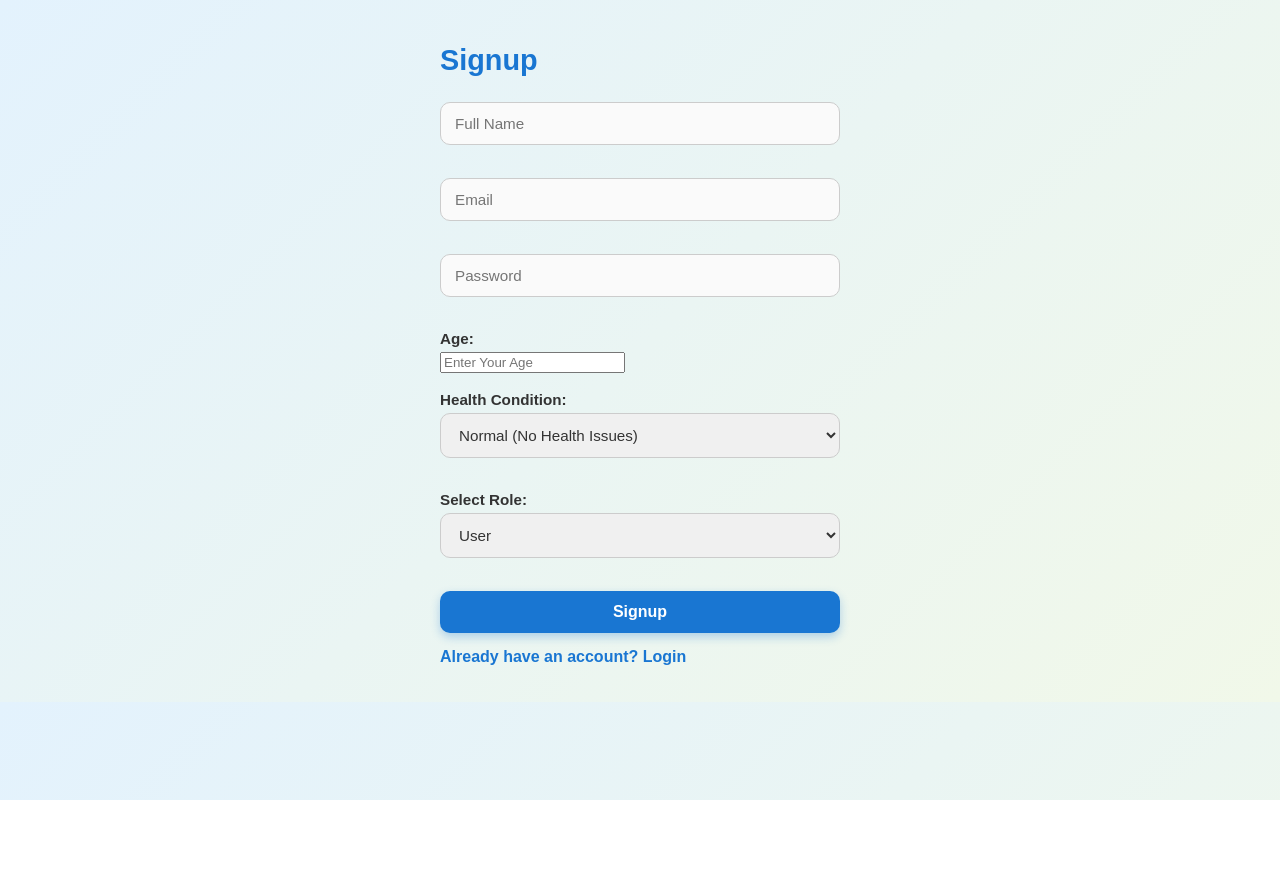
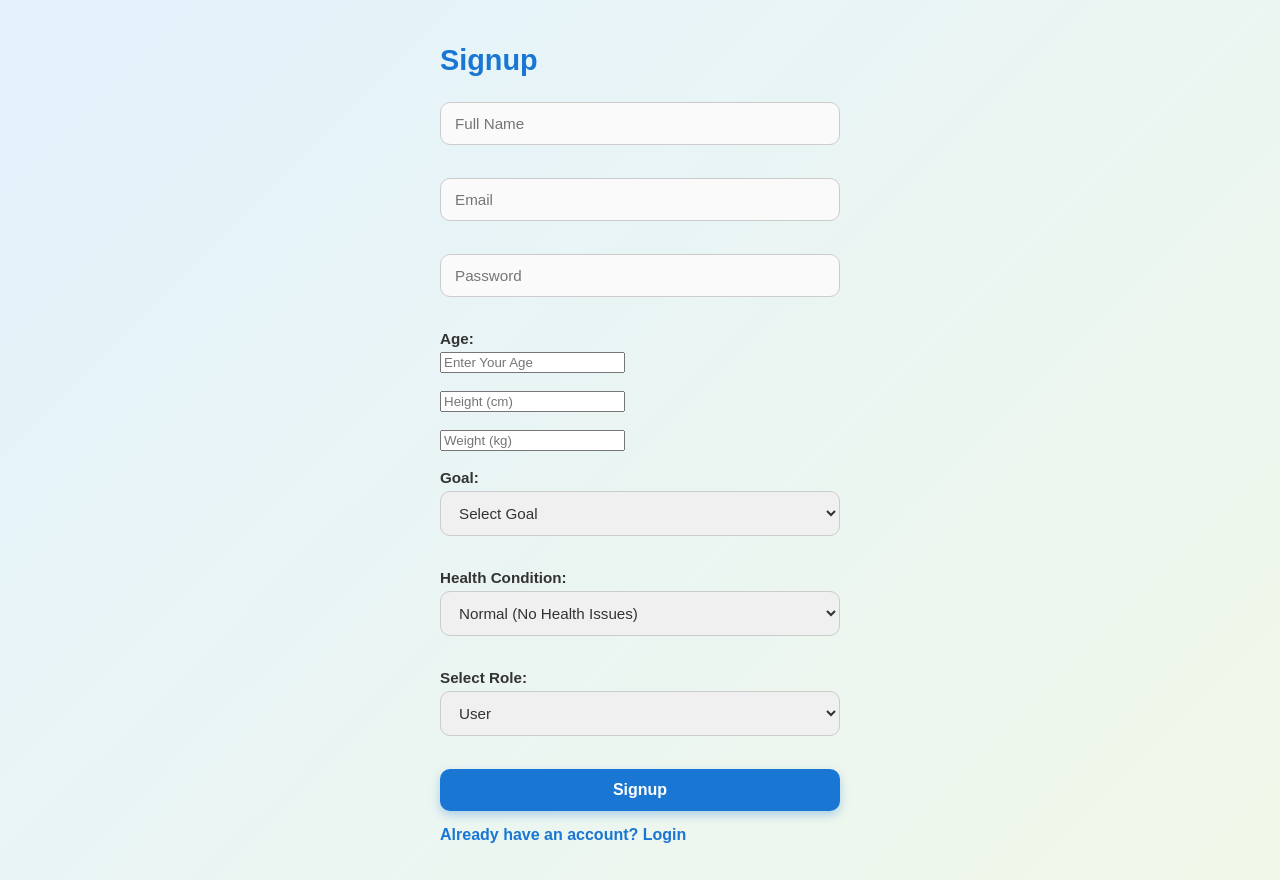
Before and after one commit to Lavkush-patel9/Lavkush-patel9-Smart-Food-Safety-Nutrition-Tracker-Web-App, a React (Create React App) app in the folder food-tracker-frontend/: page /signup in a window 1280 px wide. Before the commit the page ends 800 px from the top, so only its background shows below. Built offline with nearby package versions, Linux system fonts and the light colour scheme.

Commit message:
fix the bug

```diff
--- a/food-tracker-frontend/src/pages/HomePage.jsx
+++ b/food-tracker-frontend/src/pages/HomePage.jsx
@@ -23,8 +23,16 @@ const HomePage = () => {
               <a href="#features">Features</a>
             </li>
             <li>
-              <a onClick={() => navigate("/contact")}
-            style={{ cursor: "pointer" }}>Contact</a>
+              <span
+                onClick={() => navigate("/contact")}
+                style={{
+                  cursor: "pointer",
+                  color: "#00bcd4", // 👈 color added
+                  fontWeight: "500",
+                }}
+              >
+                Contact
+              </span>
             </li>
             <li>
               <button className="login-btn" onClick={() => navigate("/login")}>
--- a/food-tracker-frontend/src/pages/Signup.jsx
+++ b/food-tracker-frontend/src/pages/Signup.jsx
@@ -11,6 +11,9 @@ function Signup() {
   const [role, setRole] = useState("user");
   const [secretKey, setSecretKey] = useState("");
   const [error, setError] = useState("");
+  const [height, setHeight] = useState("");
+  const [weight, setWeight] = useState("");
+  const [goal, setGoal] = useState("");
 
   // ✅ New Personalized States
   const [age, setAge] = useState("");
@@ -26,8 +29,11 @@ function Signup() {
         email,
         password,
         role,
-        age: parseInt(age), // Ensure it's a number
+        age: parseInt(age),
         health_condition: healthCondition,
+        height: parseFloat(height),
+        weight: parseFloat(weight),
+        goal,
         secretKey: role === "admin" ? secretKey : undefined,
       });
 
@@ -61,7 +67,8 @@ function Signup() {
           onChange={(e) => setName(e.target.value)}
           required
         />
-        <br /><br />
+        <br />
+        <br />
 
         <input
           type="email"
@@ -70,7 +77,8 @@ function Signup() {
           onChange={(e) => setEmail(e.target.value)}
           required
         />
-        <br /><br />
+        <br />
+        <br />
 
         <input
           type="password"
@@ -79,7 +87,8 @@ function Signup() {
           onChange={(e) => setPassword(e.target.value)}
           required
         />
-        <br /><br />
+        <br />
+        <br />
 
         {/* ✅ New Age Field */}
         <label>Age: </label>
@@ -90,18 +99,53 @@ function Signup() {
           onChange={(e) => setAge(e.target.value)}
           required
         />
-        <br /><br />
+        <br />
+        <br />
+        <input
+          type="number"
+          placeholder="Height (cm)"
+          value={height}
+          onChange={(e) => setHeight(e.target.value)}
+        />
+
+        <br />
+        <br />
+
+        <input
+          type="number"
+          placeholder="Weight (kg)"
+          value={weight}
+          onChange={(e) => setWeight(e.target.value)}
+        />
+
+        <br />
+        <br />
+
+        <label>Goal: </label>
+        <select value={goal} onChange={(e) => setGoal(e.target.value)}>
+          <option value="">Select Goal</option>
+          <option value="weight_loss">Weight Loss</option>
+          <option value="muscle_gain">Muscle Gain</option>
+          <option value="maintenance">Maintenance</option>
+        </select>
+
+        <br />
+        <br />
 
         {/* ✅ New Health Condition Dropdown */}
         <label>Health Condition: </label>
-        <select value={healthCondition} onChange={(e) => setCondition(e.target.value)}>
+        <select
+          value={healthCondition}
+          onChange={(e) => setCondition(e.target.value)}
+        >
           <option value="none">Normal (No Health Issues)</option>
           <option value="diabetic">Diabetes (Sugar Patient)</option>
           <option value="high_bp">High Blood Pressure (BP)</option>
           <option value="weight_loss">Focus on Weight Loss</option>
           <option value="kidney_patient">Kidney Issues</option>
         </select>
-        <br /><br />
+        <br />
+        <br />
 
         {/* ✅ Role Dropdown */}
         <label>Select Role: </label>
@@ -109,7 +153,8 @@ function Signup() {
           <option value="user">User</option>
           <option value="admin">Admin</option>
         </select>
-        <br /><br />
+        <br />
+        <br />
 
         {/* ✅ Secret Key Field (Only for Admin) */}
         {role === "admin" && (
@@ -121,7 +166,8 @@ function Signup() {
               onChange={(e) => setSecretKey(e.target.value)}
               required
             />
-            <br /><br />
+            <br />
+            <br />
           </>
         )}
 
```
Also changed, not shown: 1 other file (tests, documents, lock files or other folders).
